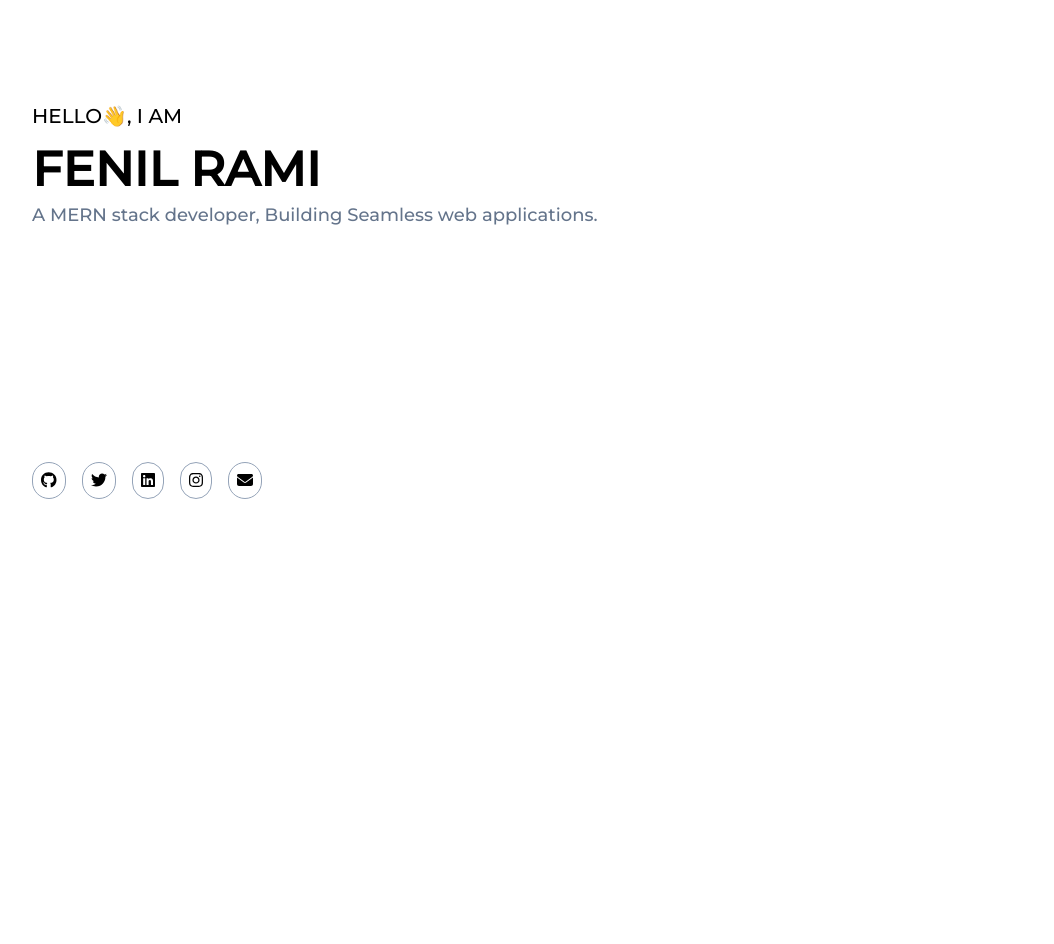
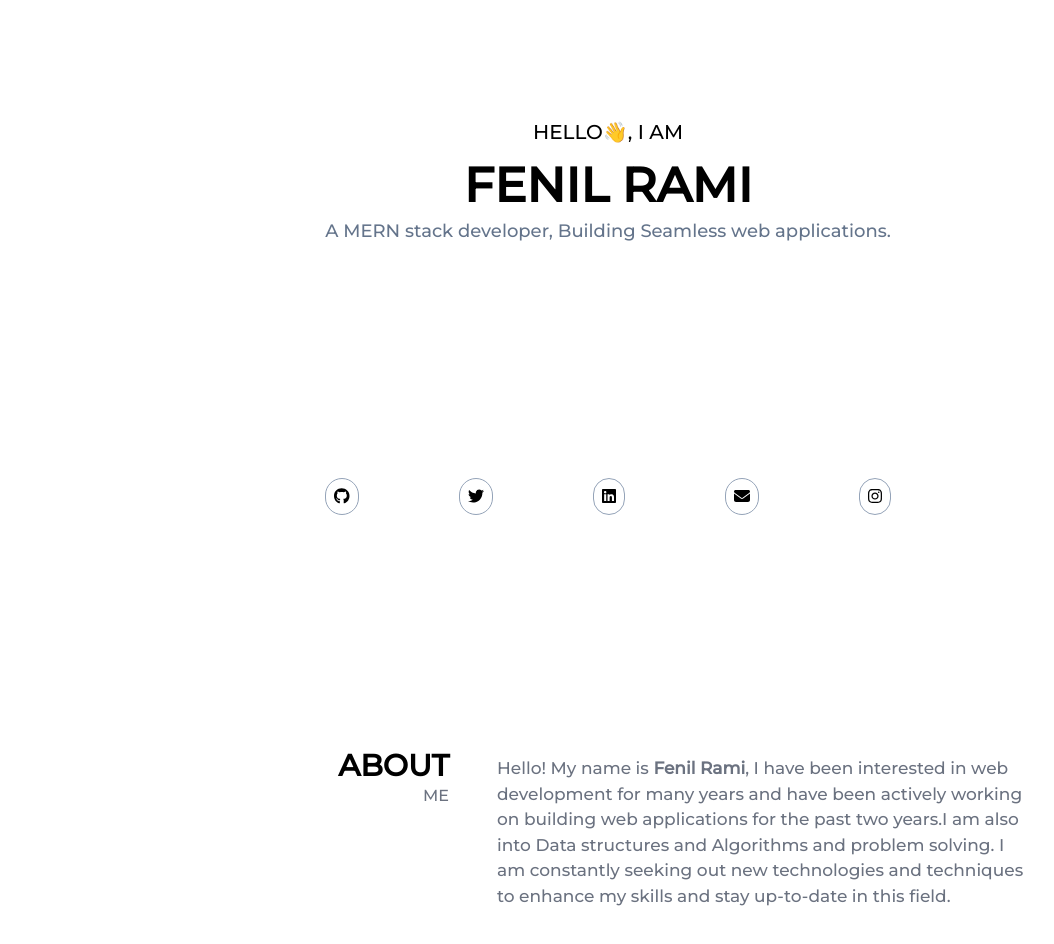
Before and after one commit to fenil3357/Portfolio, a React (Create React App) app: page / in a window 1280 px wide. Shown: the part 160-1104 px from the top of the page, without its empty margins (32-1086 px from the left). Before the commit the page ends 800 px from the top, so only its background shows below. Built offline with nearby package versions, Linux system fonts and the light colour scheme.

Commit message:
about section

```diff
--- a/src/App.jsx
+++ b/src/App.jsx
@@ -1,10 +1,12 @@
 import "./App.scss";
 import Intro from "./components/intro";
+import About from "./components/about"
 
 function App() {
   return (
     <div>
       <Intro/>
+      <About/>
     </div>
   );
 }
--- /dev/null
+++ b/src/components/about.jsx
@@ -0,0 +1,69 @@
+import { motion } from "framer-motion";
+const textAnimate = {
+  offscreen: { x: 50, opacity: 0 },
+  onscreen: {
+    x: 0,
+    opacity: 1,
+    transition: { type: "spring", bounce: 0.4, duration: 1 },
+  },
+};
+const textUpAnimate = {
+  offscreen: { y: 50, opacity: 0 },
+  onscreen: {
+    y: 0,
+    opacity: 1,
+    transition: { type: "spring", bounce: 0.4, duration: 1 },
+  },
+};
+
+const About = () => {
+  return (
+    <div
+      id="about"
+      className="bg-white py-[100px] w-screen max-w-full desktop:container mt-2"
+    >
+      <div className=" flex flex-row max-w-[900px] mx-auto tablet:block mobile:block mobile:px-3">
+        <motion.div
+          variants={textAnimate}
+          initial={{ y: 20, opacity: 0 }}
+          whileInView={{
+            y: 0,
+            opacity: 1,
+            transition: { type: "spring", bounce: 0.2, duration: 1 },
+          }}
+          viewport={{ once: true, amount: 0.6 }}
+          transition={{ staggerChildren: 1 }}
+          className="flex-grow my-auto text-right uppercase px-6 tablet:text-center mobile:text-center"
+        >
+          <h1 className="font-poppins text-3xl font-bold">About</h1>
+          <p className="text-gray-500">ME</p>
+          <div className="h-52 tablet:h-8 mobile:h-8"></div>
+        </motion.div>
+
+        <motion.div
+          variants={textAnimate}
+          initial={{ y: 20, opacity: 0 }}
+          whileInView={{
+            y: 0,
+            opacity: 1,
+            transition: { type: "spring", bounce: 0.2, duration: 1 },
+          }}
+          viewport={{ once: true, amount: 0.6 }}
+          transition={{ staggerChildren: 1 }}
+          className=" font-proxima text-[17px] w-[65%] px-6 py-2 tablet:w-full mobile:w-full mobile:px-2 text-gray-500"
+        >
+          <motion.p variants={textUpAnimate}>
+            Hello! My name is <b>Fenil Rami</b>, I have been interested in web
+            development for many years and have been actively working on
+            building web applications for the past two years.I am also into Data
+            structures and Algorithms and problem solving. I am constantly
+            seeking out new technologies and techniques to enhance my skills and
+            stay up-to-date in this field.
+          </motion.p>
+        </motion.div>
+      </div>
+    </div>
+  );
+};
+
+export default About;
--- a/src/components/icon.jsx
+++ b/src/components/icon.jsx
@@ -21,7 +21,7 @@ export default function Icon(props) {
       animate={{ scale: 1, y: 0 }}
       whileHover={{ scale: 1.2 }}
       viewport={{ once: true, amount: 0.5 }}
-      transition={{ staggerChildren: 0.5, delay: i * 0.25 }}
+      transition={{ staggerChildren: 0.5, delay: i * 0.35 }}
       className="scale-100"
     >
       <a
--- a/src/components/intro.jsx
+++ b/src/components/intro.jsx
@@ -2,7 +2,6 @@ import React from "react";
 import { motion } from "framer-motion";
 import Icon from "./icon";
 
-function Intro() {
 const textAnimate = {
   offscreen: { y: 50, opacity: 0 },
   onscreen: {
@@ -11,9 +10,11 @@ function Intro() {
     transition: { type: "spring", bounce: 0.4, duration: 1 },
   },
 };
+
+function Intro() {
   return (
     <div
-      className="w-[60%] flex flex-col h-screen max-h-[808px]
+      className="w-[60%] flex flex-col py-4 justify-around h-screen max-h-[808px]
           tablet:w-full tablet:max-w-[500px] tablet:m-auto
           mobile:w-full"
     >
@@ -49,31 +50,36 @@ function Intro() {
         </ul>
       </div>
 
+      <div className="flex flex-row justify-around w-screen h-screen">
+        <div>
+          {/* Name-Intro */}
           <motion.div
             initial={"offscreen"}
             whileInView={"onscreen"}
             viewport={{ once: false, amount: 0.5 }}
             transition={{ staggerChildren: 0.5 }}
-        className="px-16 tablet:px-10 mobile:px-8 py-48"
+            className="px-16 tablet:px-10 mobile:px-8 py-48 w-full"
           >
             <motion.p
               variants={textAnimate}
-          className="font-proxima text-xl whitespace-nowrap leading-10 mobile:text-[22px] mobile:py-2 "
+              className="font-proxima text-xl text-center whitespace-nowrap leading-10 mobile:text-[22px] mobile:py-2 "
             >
               HELLO👋, I AM
             </motion.p>
-        <h1 className=" font-bold whitespace-nowrap font-poppins text-5xl leading-snug mini-laptop:text-4xl mini-laptop:leading-normal tablet:text-4xl tablet:leading-sung mobile:leading-[1.1]">
+            <h1 className=" font-bold whitespace-nowrap text-center font-poppins text-5xl leading-snug mini-laptop:text-4xl mini-laptop:leading-normal tablet:text-4xl tablet:leading-sung mobile:leading-[1.1]">
               FENIL RAMI
             </h1>
-        <p className=" text-[18px] max-w-[600px] text-slate-500 mini-laptop:text-[20px] tablet:text-[18px] mobile:text-[18px] mobile:py-2">
+            <p className=" text-[18px] max-w-[600px] text-center text-slate-500 mini-laptop:text-[20px] tablet:text-[18px] mobile:text-[18px] mobile:py-2">
               A MERN stack developer, Building Seamless web applications.
             </p>
           </motion.div>
+
+          {/* Brands-logo */}
           <motion.div
             initial={{ y: 10, opacity: 0 }}
             whileInView={{ y: 0, opacity: 1, transition: { delay: 0.4 } }}
             viewport={{ once: false, amount: 0.6 }}
-        className="px-14 tablet:px-10 py-12 flex flex-row mobile:px-8"
+            className="px-14 tablet:px-10 py-12 flex flex-row items-center justify-between mobile:px-8"
           >
             <Icon
               i={1}
@@ -93,21 +99,21 @@ function Intro() {
               logo="Linkedin"
               name="Linkedin"
             />
-
+            <Icon
+              i={4}
+              url="mailto:fenil3357@gmail.com"
+              logo="Email"
+              name="Email"
+            />
             <Icon
               i={5}
               url="https://instagram.com/fenil3357"
               name="Instagram"
               logo="Instagram"
             />
-        <Icon
-          i={6}
-          url="mailto:fenil3357@gmail.com"
-          logo="Email"
-          name="Email"
-        />
           </motion.div>
-      <div className="w-[45%] h-screen max-h-[808px] tablet:hidden mobile:hidden">
+        </div>
+        {/* About-section */}
 
       </div>
     </div>
```
Lines whose indentation alone changed are shown as unchanged.
